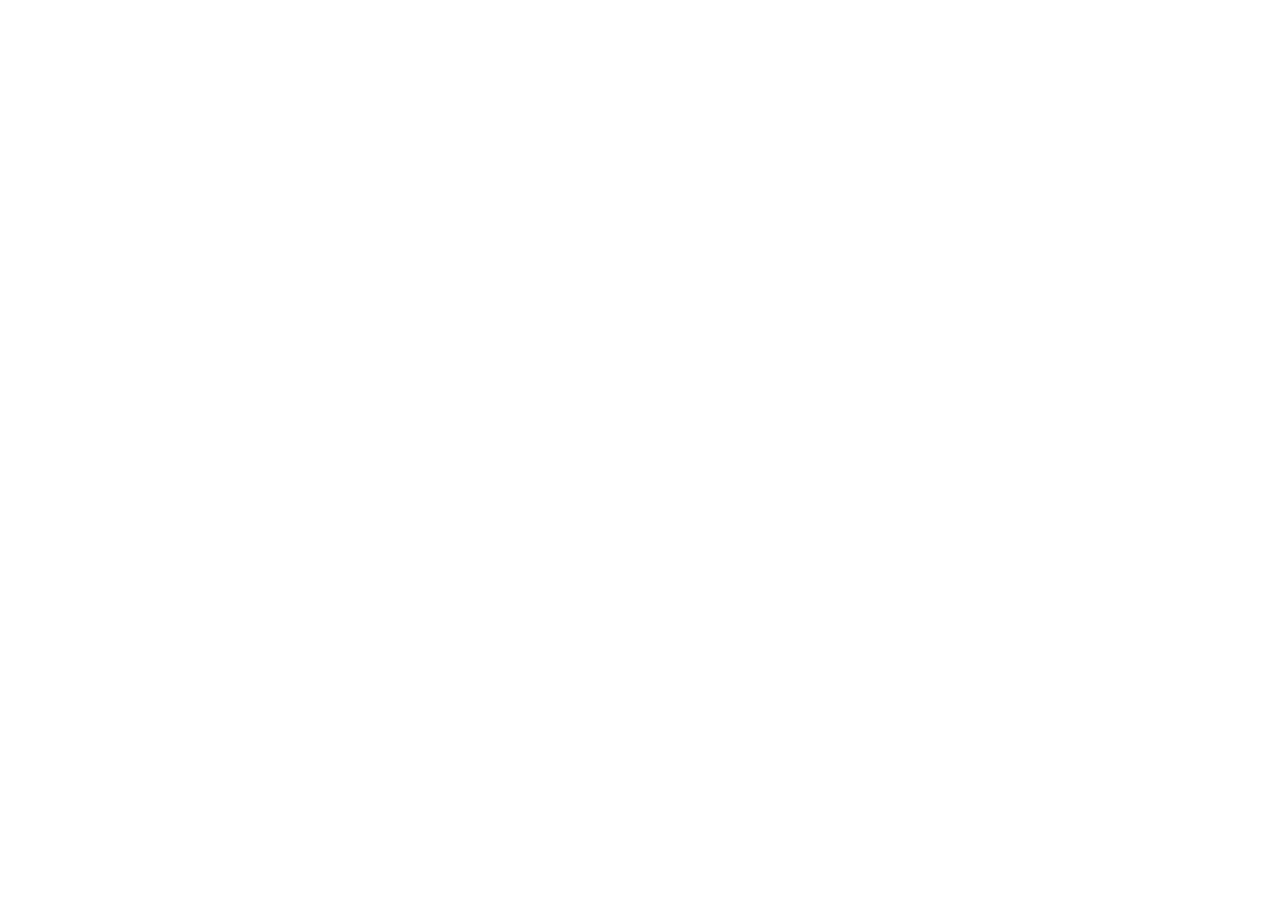
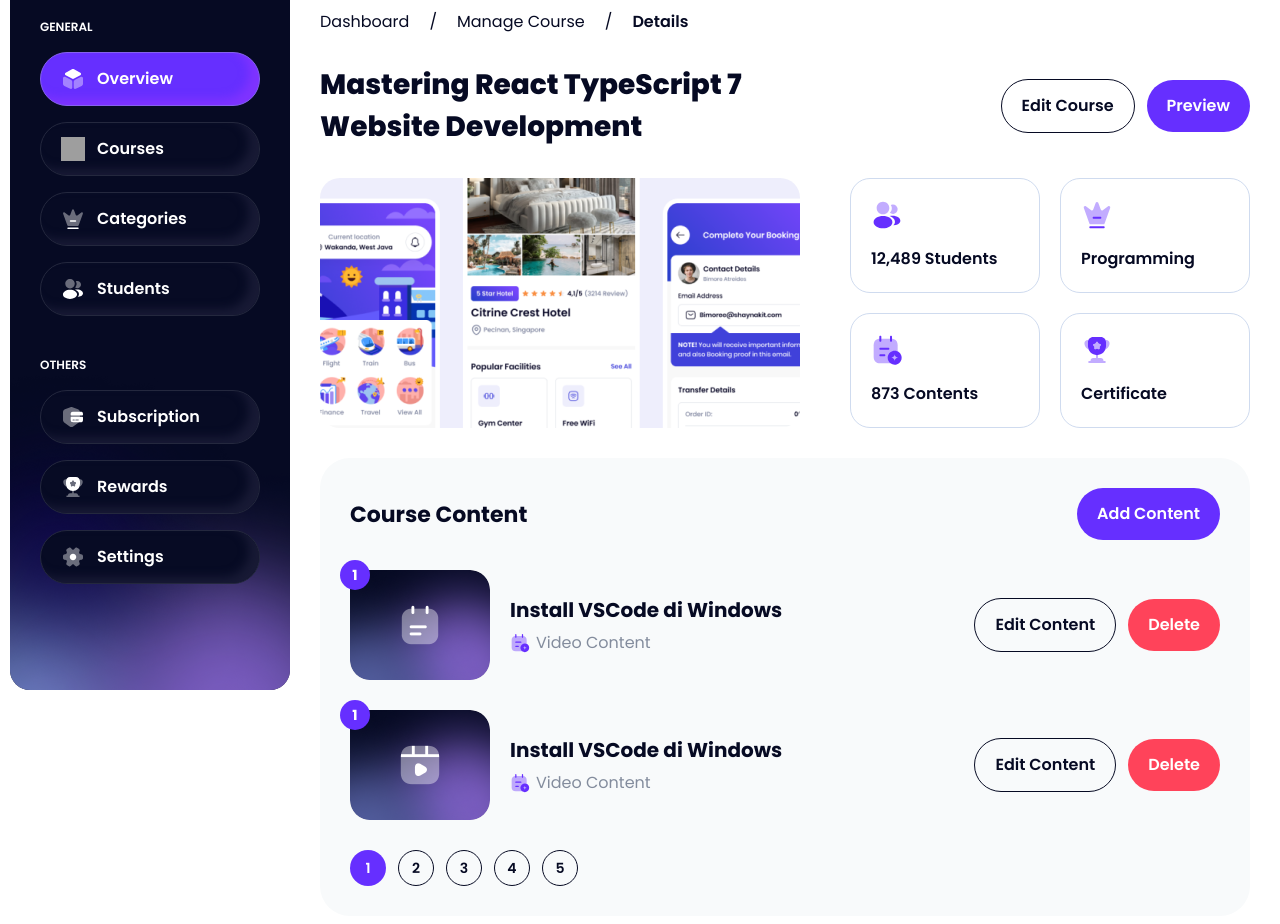
Before and after one commit to rafi-p/LMS, a React (Vite) app: page /manager/courses/detail/1 in a window 1280 px wide. Before the commit this address had no page. Shown: the part 100-1024 px from the top of the page. Before the commit the page ends 800 px from the top, so only its background shows below. Built offline with nearby package versions, Linux system fonts and the light colour scheme; grey boxes are pictures that could not be loaded.

Commit message:
slicing course detail

```diff
--- a/src/components/sidebar.jsx
+++ b/src/components/sidebar.jsx
@@ -14,7 +14,7 @@
               GENERAL
             </p>
             <li>
-              <Link to="#">
+              <Link to="/manager">
                 <div className="flex items-center gap-3 w-full rounded-full border p-[14px_20px] transition-all duration-300 hover:bg-[#662FFF] hover:border-[#8661EE] hover:shadow-[-10px_-6px_10px_0_#7F33FF_inset] bg-[#662FFF] border-[#8661EE] shadow-[-10px_-6px_10px_0_#7F33FF_inset]">
                   <img
                     src="/assets/images/icons/3dcube-white.svg"
@@ -26,7 +26,7 @@
               </Link>
             </li>
             <li>
-              <Link to="#">
+              <Link to="/manager/courses">
                 <div className="flex items-center gap-3 w-full rounded-full border p-[14px_20px] transition-all duration-300 hover:bg-[#662FFF] hover:border-[#8661EE] hover:shadow-[-10px_-6px_10px_0_#7F33FF_inset] bg-[#070B24] border-[#24283E] shadow-[-10px_-6px_10px_0_#181A35_inset]">
                   <img
                     src="/assets/images/icons/note-favorite-white.svg"
--- /dev/null
+++ b/src/pages/manager/course-detail/content-item.jsx
@@ -0,0 +1,65 @@
+import React from "react";
+import { Link } from "react-router-dom";
+import PropTypes from "prop-types";
+
+export default function ContentItem({
+  id = 1,
+  index = 1,
+  type = "video",
+  title = "Install VSCode di Windows",
+  courseId = 2,
+}) {
+  return (
+    <div className="card flex items-center gap-5">
+      <div className="relative flex shrink-0 w-[140px] h-[110px] ">
+        <p className="absolute -top-[10px] -left-[10px] flex shrink-0 w-[30px] h-[30px] rounded-full items-center justify-center text-center bg-[#662FFF] text-white">
+          <span className="font-bold text-sm leading-[21px]">{index}</span>
+        </p>
+        <div className="rounded-[20px] bg-[#D9D9D9] overflow-hidden">
+          <img
+            src={`/assets/images/thumbnails/cover-${type}.png`}
+            className="w-full h-full object-cover"
+            alt="thumbnail"
+          />
+        </div>
+      </div>
+      <div className="w-full">
+        <h3 className="font-bold text-xl leading-[30px] line-clamp-1">
+          {title}
+        </h3>
+        <div className="flex items-center gap-5">
+          <div className="flex items-center gap-[6px] mt-[6px]">
+            <img
+              src="/assets/images/icons/note-favorite-purple.svg"
+              className="w-5 h-5"
+              alt="icon"
+            />
+            <p className="text-[#838C9D]">Video Content</p>
+          </div>
+        </div>
+      </div>
+      <div className="flex justify-end items-center gap-3">
+        <Link
+          to={`/manager/courses/${courseId}/edit/${id}`}
+          className="w-fit rounded-full border border-[#060A23] p-[14px_20px] font-semibold text-nowrap"
+        >
+          Edit Content
+        </Link>
+        <button
+          type="button"
+          className="w-fit rounded-full p-[14px_20px] bg-[#FF435A] font-semibold text-white text-nowrap"
+        >
+          Delete
+        </button>
+      </div>
+    </div>
+  );
+}
+
+ContentItem.propTypes = {
+  id: PropTypes.number,
+  index: PropTypes.number,
+  type: PropTypes.string,
+  title: PropTypes.string,
+  courseId: PropTypes.number,
+};
--- /dev/null
+++ b/src/pages/manager/course-detail/index.jsx
@@ -0,0 +1,93 @@
+import React from "react";
+import { Link } from "react-router-dom";
+import TableContent from "./table-content";
+
+export default function ManageCourseDetailPage() {
+  return (
+    <>
+      <div
+        id="Breadcrumb"
+        className="flex items-center gap-5 *:after:content-['/'] *:after:ml-5"
+      >
+        <span className="last-of-type:after:content-[''] last-of-type:font-semibold">
+          Dashboard
+        </span>
+        <span className="last-of-type:after:content-[''] last-of-type:font-semibold">
+          Manage Course
+        </span>
+        <span className="last-of-type:after:content-[''] last-of-type:font-semibold">
+          Details
+        </span>
+      </div>
+      <header className="flex items-center justify-between gap-[30px]">
+        <div>
+          <h1 className="font-extrabold text-[28px] leading-[42px]">
+            Mastering React TypeScript 7 <br />
+            Website Development
+          </h1>
+        </div>
+        <div className="flex items-center gap-3">
+          <Link
+            to="#"
+            className="w-fit rounded-full border border-[#060A23] p-[14px_20px] font-semibold text-nowrap"
+          >
+            Edit Course
+          </Link>
+          <Link
+            href="course-learning-video.html"
+            className="w-fit rounded-full p-[14px_20px] font-semibold text-[#FFFFFF] bg-[#662FFF] text-nowrap"
+          >
+            Preview
+          </Link>
+        </div>
+      </header>
+      <section id="CourseInfo" className="flex gap-[50px]">
+        <div
+          id="Thumbnail"
+          className="flex shrink-0 w-[480px] h-[250px] rounded-[20px] bg-[#D9D9D9] overflow-hidden"
+        >
+          <img
+            src="/assets/images/thumbnails/th-4.png"
+            className="w-full h-full object-cover"
+            alt="thumbnail"
+          />
+        </div>
+        <div className="grid grid-cols-2 gap-5 w-full">
+          <div className="flex flex-col rounded-[20px] border border-[#CFDBEF] p-5 gap-4">
+            <img
+              src="/assets/images/icons/profile-2user-purple.svg"
+              className="w-8 h-8"
+              alt="icon"
+            />
+            <p className="font-semibold">12,489 Students</p>
+          </div>
+          <div className="flex flex-col rounded-[20px] border border-[#CFDBEF] p-5 gap-4">
+            <img
+              src="/assets/images/icons/crown-purple.svg"
+              className="w-8 h-8"
+              alt="icon"
+            />
+            <p className="font-semibold">Programming</p>
+          </div>
+          <div className="flex flex-col rounded-[20px] border border-[#CFDBEF] p-5 gap-4">
+            <img
+              src="/assets/images/icons/note-favorite-purple.svg"
+              className="w-8 h-8"
+              alt="icon"
+            />
+            <p className="font-semibold">873 Contents</p>
+          </div>
+          <div className="flex flex-col rounded-[20px] border border-[#CFDBEF] p-5 gap-4">
+            <img
+              src="/assets/images/icons/cup-purple.svg"
+              className="w-8 h-8"
+              alt="icon"
+            />
+            <p className="font-semibold">Certificate</p>
+          </div>
+        </div>
+      </section>
+      <TableContent />
+    </>
+  );
+}
--- /dev/null
+++ b/src/pages/manager/course-detail/table-content.jsx
@@ -0,0 +1,57 @@
+import React from "react";
+import { Link } from "react-router-dom";
+import ContentItem from "./content-item";
+
+export default function TableContent() {
+  return (
+    <section
+      id="CourseList"
+      className="flex flex-col w-full rounded-[30px] p-[30px] gap-[30px] bg-[#F8FAFB]"
+    >
+      <div className="header flex items-center justify-between">
+        <h2 className="font-bold text-[22px] leading-[33px]">Course Content</h2>
+        <Link
+          href="add-course-content.html"
+          className="w-fit rounded-full p-[14px_20px] font-semibold text-[#FFFFFF] bg-[#662FFF] text-nowrap"
+        >
+          Add Content
+        </Link>
+      </div>
+      <ContentItem type="text" />
+      <ContentItem type="video" />
+
+      <div id="Pagination" className="flex items-center gap-3">
+        <button
+          type="button"
+          className="flex shrink-0 w-9 h-9 rounded-full items-center justify-center text-center transition-all duration-300 hover:bg-[#662FFF] hover:text-white hover:border-0 bg-[#662FFF] text-white"
+        >
+          <span className="font-semibold text-sm leading-[21px]">1</span>
+        </button>
+        <button
+          type="button"
+          className="flex shrink-0 w-9 h-9 rounded-full items-center justify-center text-center transition-all duration-300 hover:bg-[#662FFF] hover:text-white hover:border-0 border border-[#060A23]"
+        >
+          <span className="font-semibold text-sm leading-[21px]">2</span>
+        </button>
+        <button
+          type="button"
+          className="flex shrink-0 w-9 h-9 rounded-full items-center justify-center text-center transition-all duration-300 hover:bg-[#662FFF] hover:text-white hover:border-0 border border-[#060A23]"
+        >
+          <span className="font-semibold text-sm leading-[21px]">3</span>
+        </button>
+        <button
+          type="button"
+          className="flex shrink-0 w-9 h-9 rounded-full items-center justify-center text-center transition-all duration-300 hover:bg-[#662FFF] hover:text-white hover:border-0 border border-[#060A23]"
+        >
+          <span className="font-semibold text-sm leading-[21px]">4</span>
+        </button>
+        <button
+          type="button"
+          className="flex shrink-0 w-9 h-9 rounded-full items-center justify-center text-center transition-all duration-300 hover:bg-[#662FFF] hover:text-white hover:border-0 border border-[#060A23]"
+        >
+          <span className="font-semibold text-sm leading-[21px]">5</span>
+        </button>
+      </div>
+    </section>
+  );
+}
--- a/src/router/index.jsx
+++ b/src/router/index.jsx
@@ -6,6 +6,7 @@
 import LayoutDashboard from "../components/layout";
 import ManageCoursesPage from "../pages/manager/courses";
 import ManageCreateCoursePage from "../pages/manager/create-courses";
+import ManageCourseDetailPage from "../pages/manager/course-detail";
 
 const router = createBrowserRouter([
   {
@@ -40,6 +41,10 @@
         path: "/manager/courses/create",
         element: <ManageCreateCoursePage />,
       },
+      {
+        path: "/manager/courses/detail/:id",
+        element: <ManageCourseDetailPage />,
+      },
     ],
   },
 ]);
```
